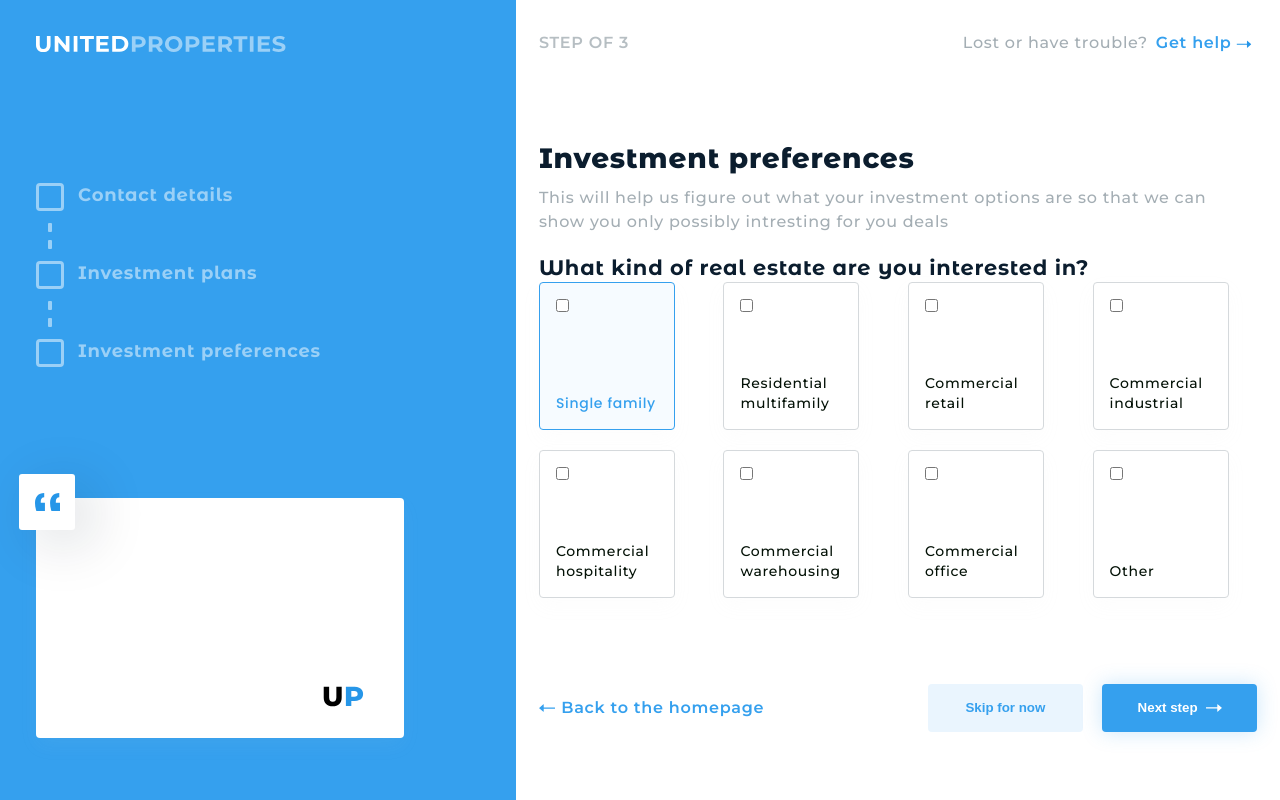
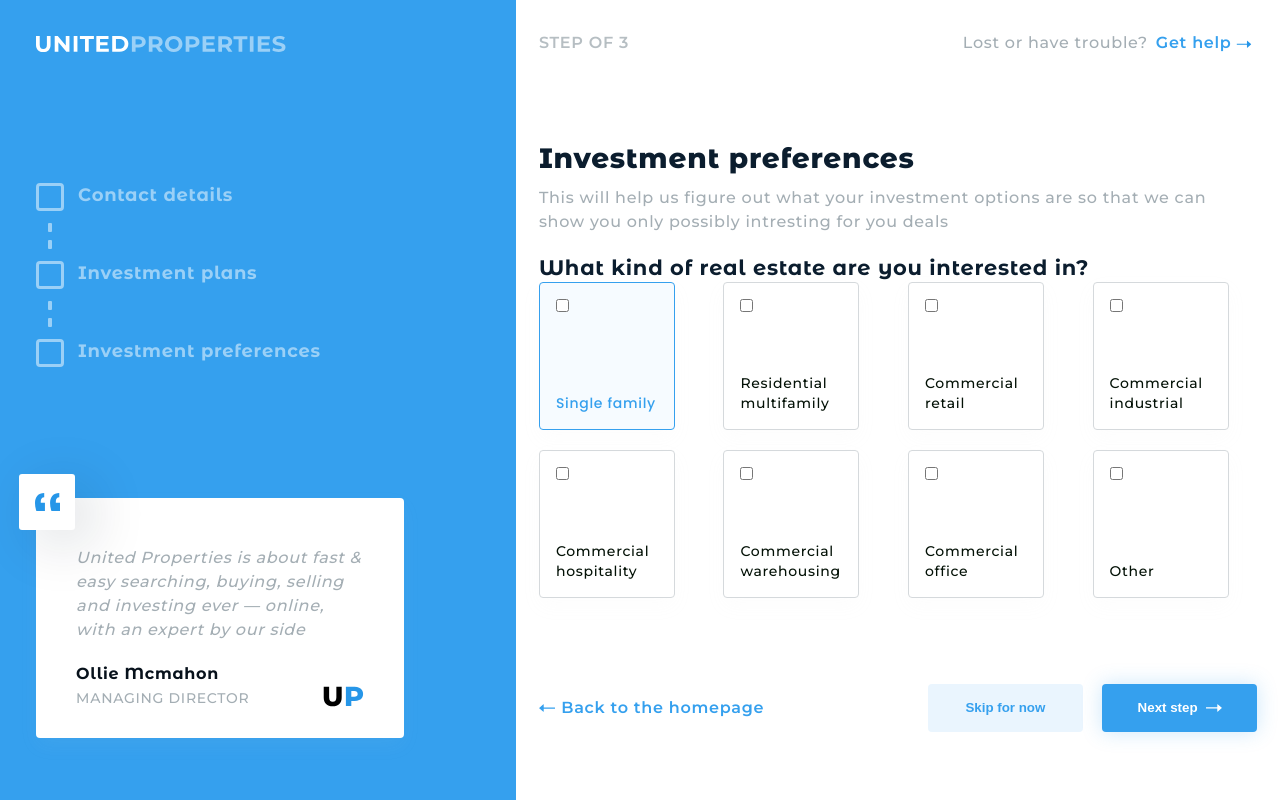
Before and after one commit to cavaglieridomenico/user-onboarding, a React (Create React App) app: page /preferences in a window 1280 px wide. Built offline with nearby package versions, Linux system fonts and the light colour scheme.

Commit message:
[ADDED] Consistent props for the Sidebar

```diff
--- a/src/pages/Preferences.js
+++ b/src/pages/Preferences.js
@@ -6,7 +6,13 @@ import Footer from '../components/Footer';
 const Preferences = () => {
   return (
     <div className='onboarding-outerbox'>
-      <Sidebar />
+      <Sidebar
+        text={
+          'United Properties is about fast & easy searching, buying, selling and investing ever — online, with an expert by our side'
+        }
+        author={'Ollie Mcmahon'}
+        role={'MANAGING DIRECTOR'}
+      />
       <div className='onboarding-innerbox'>
         <Header />
         <section className='pref'>
```
